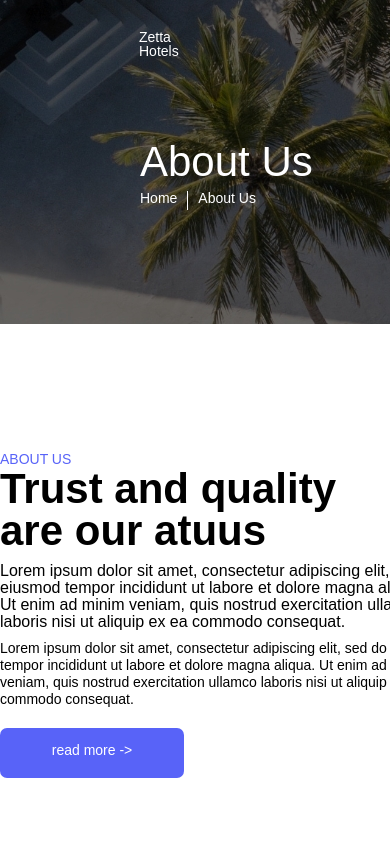
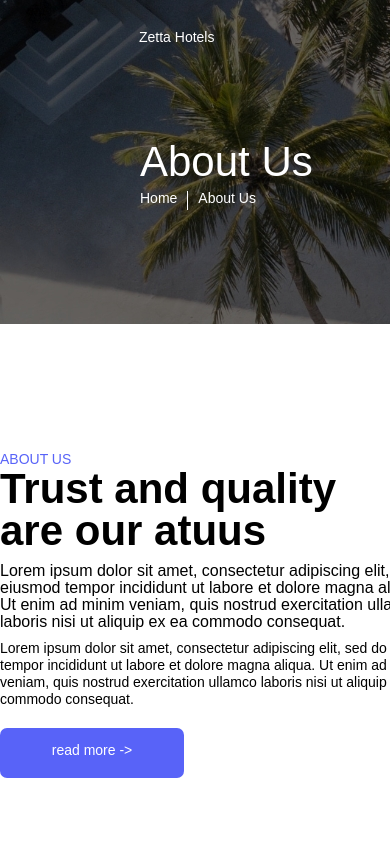
Before and after one commit to U1324/displayflex, a plain HTML site: page index.html in a window 390 px wide. Shown: the top 844 px of the page. Drawn offline with Linux system fonts and the light colour scheme.

Commit message:
responsive

```diff
--- a/css/responsive.css
+++ b/css/responsive.css
@@ -1,3 +1,9 @@
+@media (max-width:1125px) {
+    .t-image {
+        margin-left: 0px;
+    }
+}
+
 @media (max-width:1080px) {
     .box-container {
         flex-wrap: wrap;
--- a/css/style.css
+++ b/css/style.css
@@ -9,6 +9,7 @@
 
 .b-image .t-image {
     color: white;
+    width: 1089px;
     font-size: 14px;
     font-weight: 86px;
     top: 30px;
```
